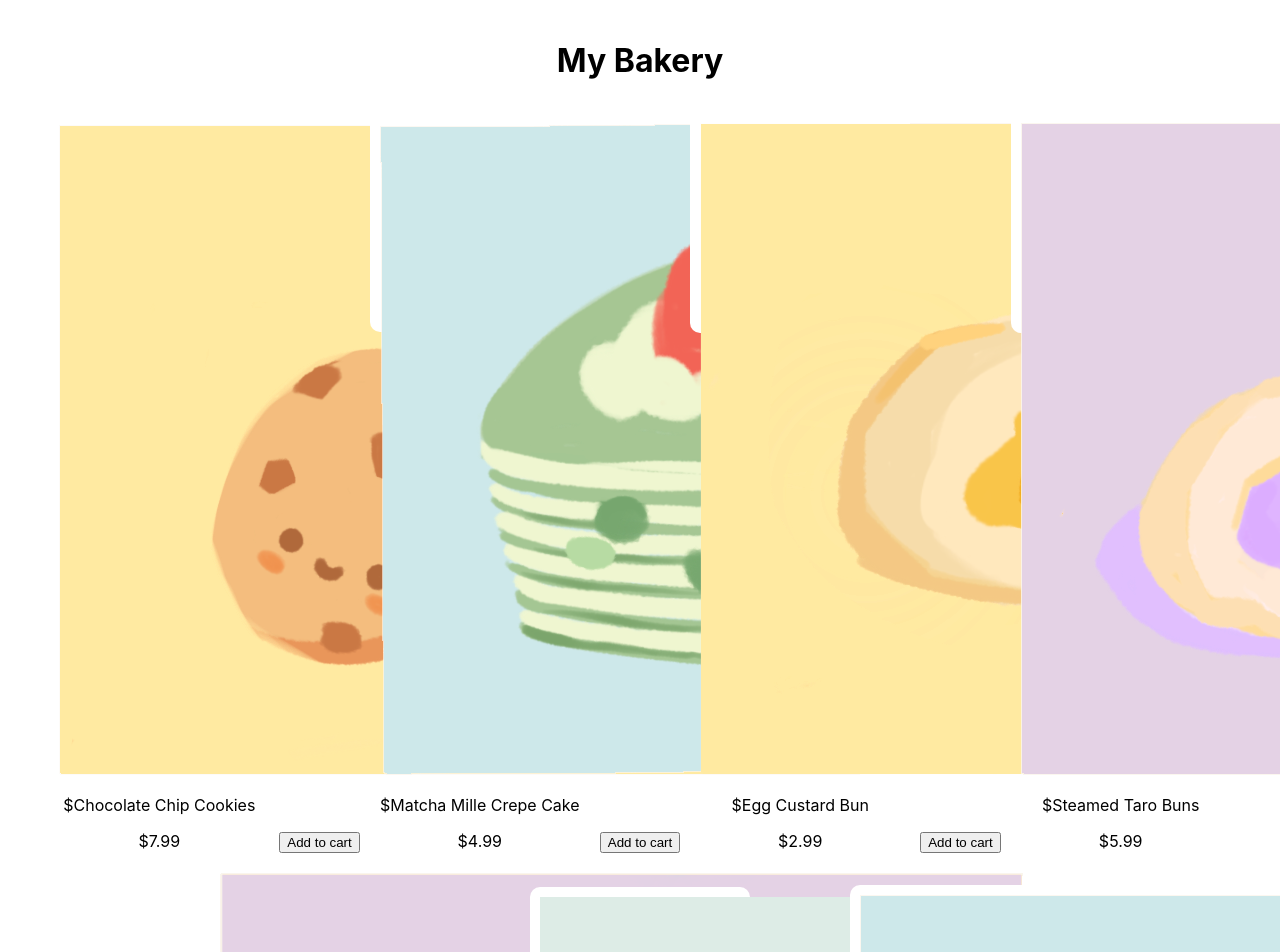
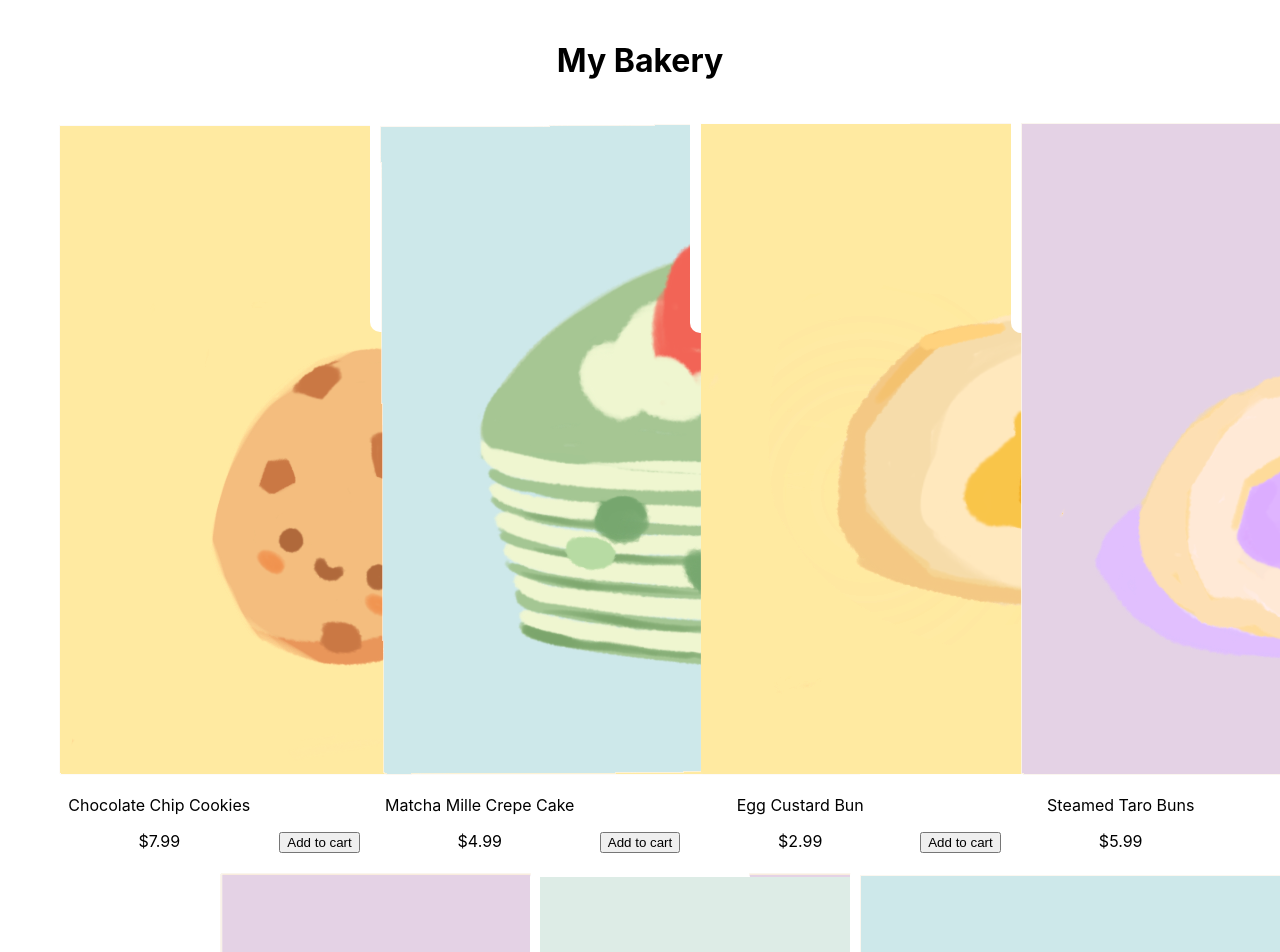
Before and after one commit to MarkusChu/react-studio, a React (Create React App) app: page / in a window 1280 px wide. Shown: the top 952 px of the page. Built offline with nearby package versions, Linux system fonts and the light colour scheme.

Commit message:
Update BakeryItem.js

```diff
--- a/src/components/BakeryItem.js
+++ b/src/components/BakeryItem.js
@@ -5,7 +5,7 @@ function BakeryItem(props) {
     return (
         <div className="BakeryItem">
             <img src={props.image} alt={props.name} />
-            <p>${props.name}</p>
+            <p>{props.name}</p>
             <p>${props.price}</p>
         </div>
     );
```
